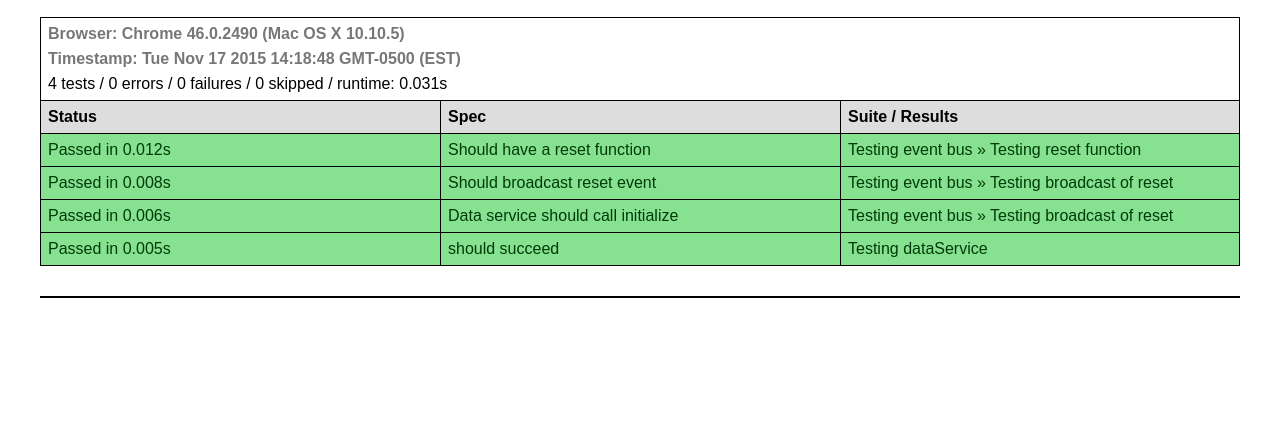
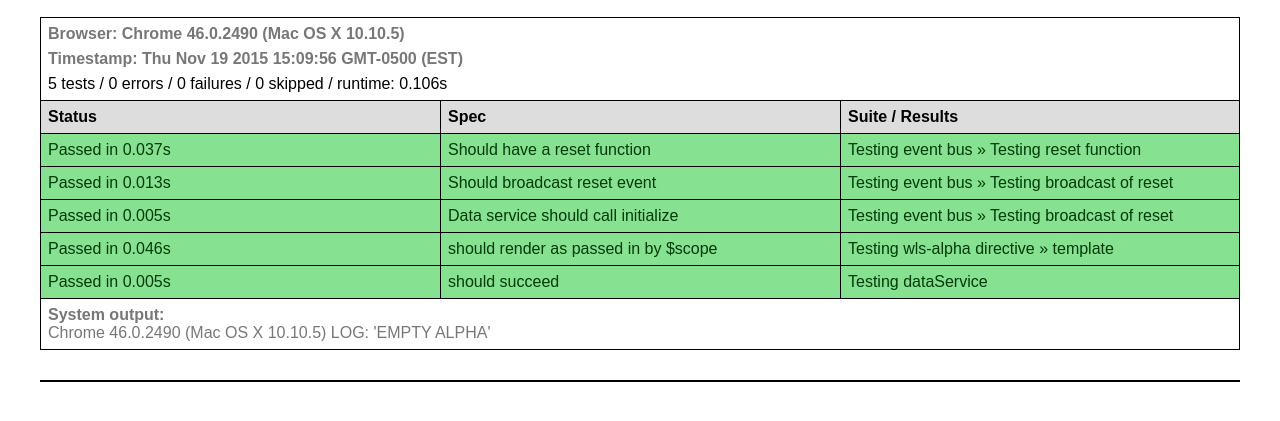
Before and after one commit to woodylewis/wls-multi-view, a website: page src/units.html in a window 1280 px wide. Shown: the part 71-492 px from the top of the page. Drawn offline with Linux system fonts and the light colour scheme.

Commit message:
Successful directive test

```diff
--- a/src/js/directives/beta.js
+++ b/src/js/directives/beta.js
@@ -20,7 +20,7 @@ angular
 					});
 				}
 				else {
-					console.log('INITIALIZED GAMMA');
+					console.log('INITIALIZED BETA');
 					scope.us.init(ds);
 				}
 		},
--- a/src/units.html
+++ b/src/units.html
@@ -12,15 +12,15 @@
         <td colspan="3" title="Mozilla/5.0 (Macintosh; Intel Mac OS X 10_10_5) AppleWebKit/537.36 (KHTML, like Gecko) Chrome/46.0.2490.86 Safari/537.36">Browser: Chrome 46.0.2490 (Mac OS X 10.10.5)</td>
       </tr>
       <tr class="overview">
-        <td colspan="3">Timestamp: Tue Nov 17 2015 14:18:48 GMT-0500 (EST)</td>
+        <td colspan="3">Timestamp: Thu Nov 19 2015 15:09:56 GMT-0500 (EST)</td>
       </tr>
       <tr>
         <td colspan="3">
-          4 tests /
+          5 tests /
           0 errors /
           0 failures /
           0 skipped /
-          runtime: 0.031s
+          runtime: 0.106s
         </td>
       </tr>
       <tr class="header">
@@ -29,25 +29,34 @@
         <td>Suite / Results</td>
       </tr>
       <tr class="pass">
-        <td>Passed in 0.012s</td>
+        <td>Passed in 0.037s</td>
         <td>Should have a reset function</td>
         <td>Testing event bus &raquo; Testing reset function</td>
       </tr>
       <tr class="pass">
-        <td>Passed in 0.008s</td>
+        <td>Passed in 0.013s</td>
         <td>Should broadcast reset event</td>
         <td>Testing event bus &raquo; Testing broadcast of reset</td>
       </tr>
       <tr class="pass">
-        <td>Passed in 0.006s</td>
+        <td>Passed in 0.005s</td>
         <td>Data service should call initialize</td>
         <td>Testing event bus &raquo; Testing broadcast of reset</td>
+      </tr>
+      <tr class="pass">
+        <td>Passed in 0.046s</td>
+        <td>should render as passed in by $scope</td>
+        <td>Testing wls-alpha directive &raquo; template</td>
       </tr>
       <tr class="pass">
         <td>Passed in 0.005s</td>
         <td>should succeed</td>
         <td>Testing dataService</td>
       </tr>
+      <tr class="system-out">
+        <td colspan="3"><strong>System output:</strong><br />Chrome 46.0.2490 (Mac OS X 10.10.5) LOG: 'EMPTY ALPHA'
+</td>
+      </tr>
     </table>
     <hr/>
   </body>
```
Also changed, not shown: unit-tests/directives.mocha.js (+19 -19 lines).
